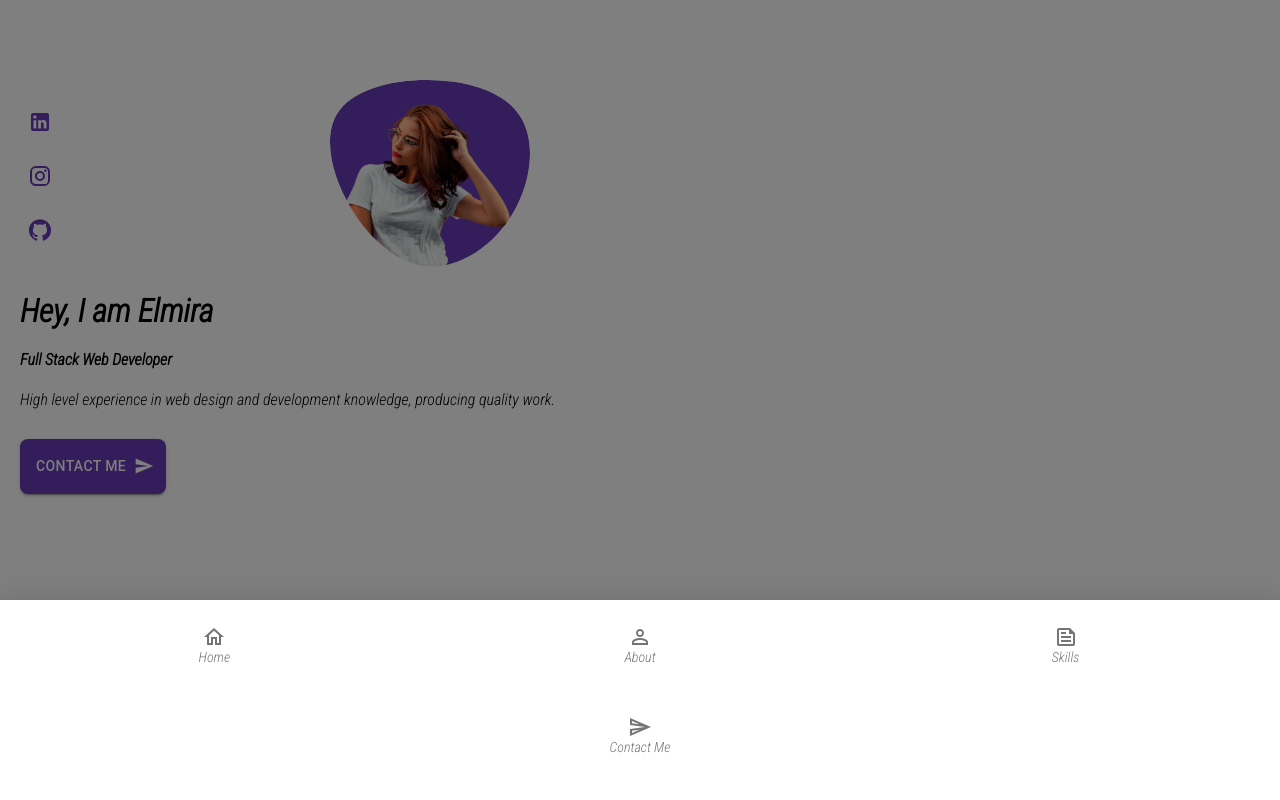
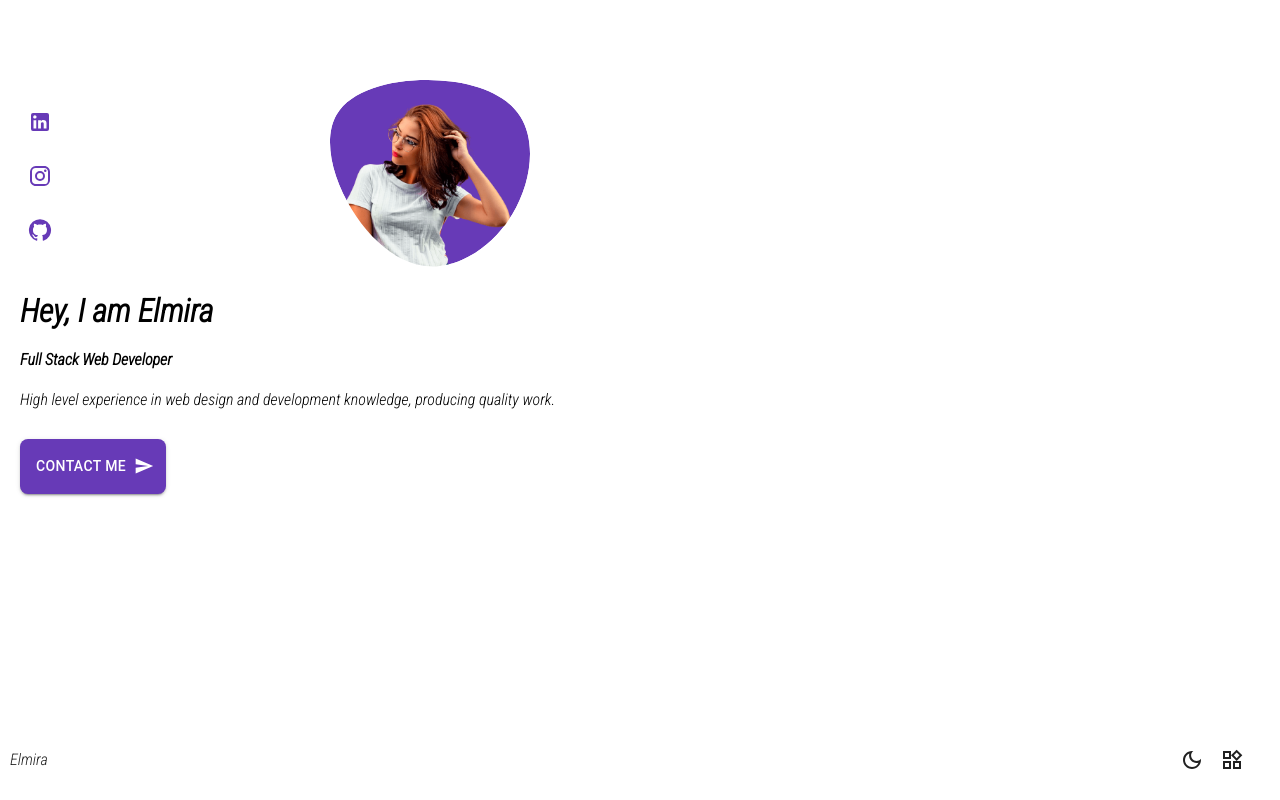
Before and after one commit to smkamaldar/portfolio, a React (Create React App) app: page / in a window 1280 px wide. Built offline with nearby package versions, Linux system fonts and the light colour scheme.

Commit message:
handling menu click

```diff
--- a/src/App.js
+++ b/src/App.js
@@ -1,4 +1,6 @@
 import * as React from "react";
+import { useState } from "react";
+
 import { createTheme, ThemeProvider } from "@mui/material/styles";
 import { cyan, deepPurple, grey } from "@mui/material/colors";
 
@@ -20,19 +22,20 @@ const theme = createTheme({
   },
 });
 
-const handleThemeClick = () => {};
-const handleMenuClick = () => {};
+function App() {
+  const [open, setOpen] = useState(false);
 
-function App() {
+  const handleThemeClick = () => {};
+
   return (
     <main>
       <ThemeProvider theme={theme}>
         <Hero />
-        <Menu />
+        <Menu open={open} onClose={() => setOpen(false)} />
         <Footer
           name="Elmira"
           onThemeClick={handleThemeClick}
-          onMenuClick={handleMenuClick}
+          onMenuClick={() => setOpen(true)}
         />
       </ThemeProvider>
     </main>
--- a/src/components/Menu/index.js
+++ b/src/components/Menu/index.js
@@ -15,10 +15,11 @@ const navigationLinks = [
   { name: "Skills", link: "", icon: <FeedOutlinedIcon /> },
   { name: "Contact Me", link: "", icon: <SendOutlinedIcon /> },
 ];
-function Menu() {
+function Menu(props) {
+  const { open, onClose } = props;
   return (
     <div>
-      <SwipeableDrawer anchor="bottom" open={true}>
+      <SwipeableDrawer anchor="bottom" open={open} onClose={onClose}>
         <div className="drawer__content">
           {navigationLinks.map((item) => (
             <div className="drawer__link">
```
